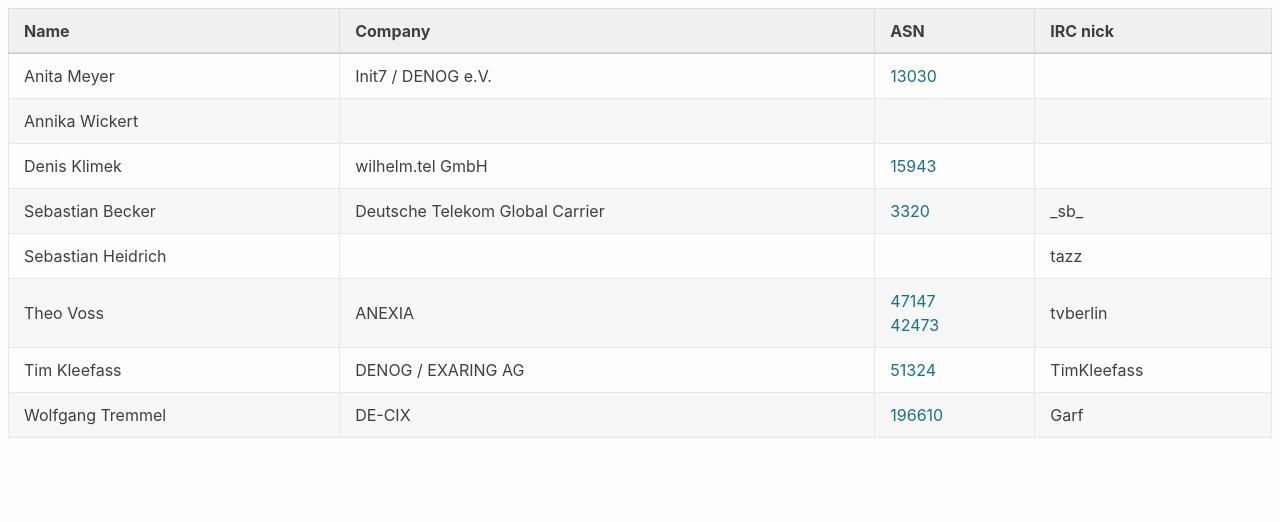
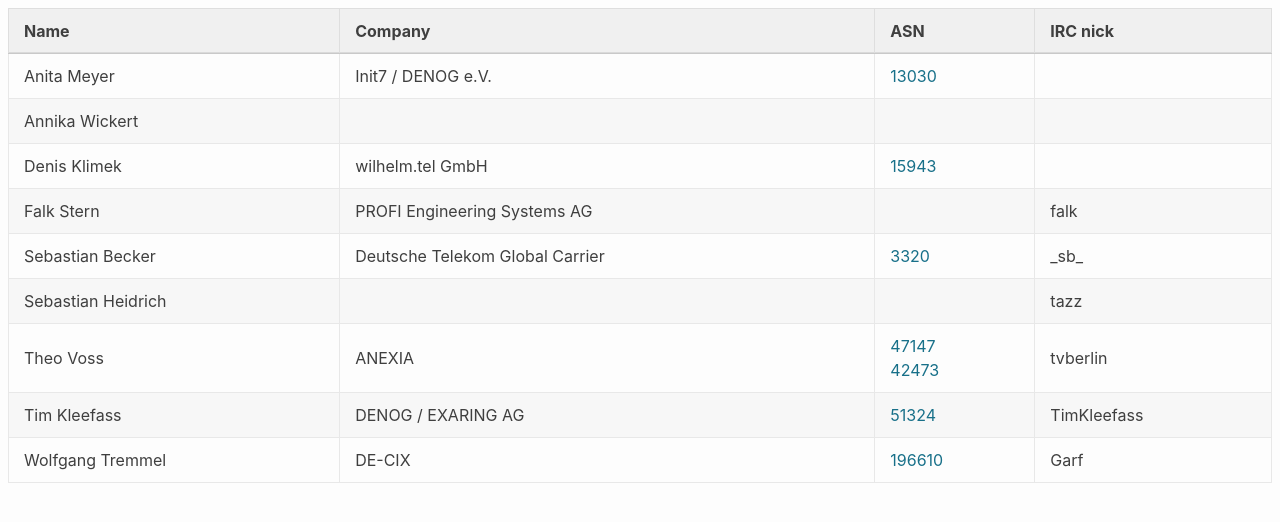
Before and after one commit to denog/pretix-attendeelist, a Jekyll site: the page built from index.markdown, in a window 1280 px wide. Shown: the top 522 px of the page. Built offline with Jekyll 4.4.1, drawn with Linux system fonts in a browser that asks for light colours.

Commit message:
Latest data: Fri Mar 12 10:59:19 UTC 2021

```diff
--- a/_data/attendees_meetup_leader_2021-01.json
+++ b/_data/attendees_meetup_leader_2021-01.json
@@ -16,6 +16,12 @@
     "company": "wilhelm.tel GmbH",
     "irc": null,
     "asn": "15943"
+  },
+  {
+    "name": "Falk Stern",
+    "company": "PROFI Engineering Systems AG",
+    "irc": "falk",
+    "asn": null
   },
   {
     "name": "Sebastian Becker",
```
